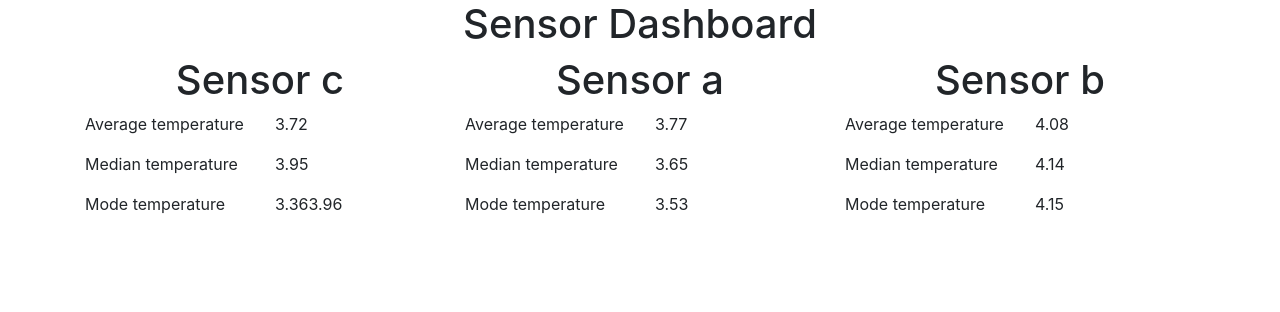
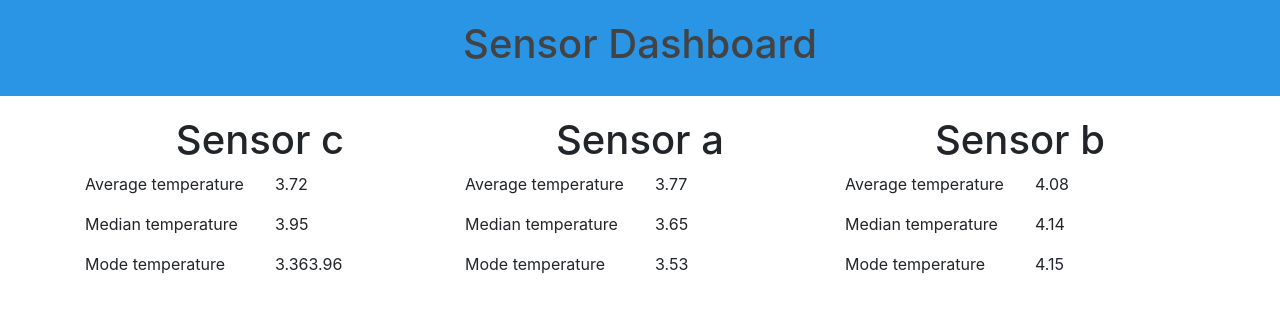
Before and after one commit to jp0123/sensor, a React (Create React App) app: page / in a window 1280 px wide. Shown: the top 312 px of the page. Built offline with nearby package versions, Linux system fonts and the light colour scheme.

Commit message:
Update Dashboard header

```diff
--- a/src/components/Dashboard.js
+++ b/src/components/Dashboard.js
@@ -17,12 +17,16 @@ const Dashboard = () => {
   })
 
   return (
-    <Container>
-      <h1 className="text-center"> Sensor Dashboard </h1>
-      <Row>
-        {sensorIndexItem}
-      </Row>
-    </Container>
+    <div>
+      <div className="dashboard-header">
+        <h1 className="text-center"> Sensor Dashboard </h1>
+      </div>
+      <Container>
+        <Row>
+          {sensorIndexItem}
+        </Row>
+      </Container>
+    </div>
   )
 }
 
--- a/src/index.css
+++ b/src/index.css
@@ -4,4 +4,13 @@ body {
   margin: 0;
   padding: 0;
   font-family: 'Roboto', sans-serif;
+  background-color: #fff;
 }
+
+.dashboard-header {
+  background-color:#2A94E5;
+  padding-top: 2.5vh;
+  padding-bottom: 2.5vh;
+  margin-bottom: 2.5vh;
+  color: #434343;
+}
```
